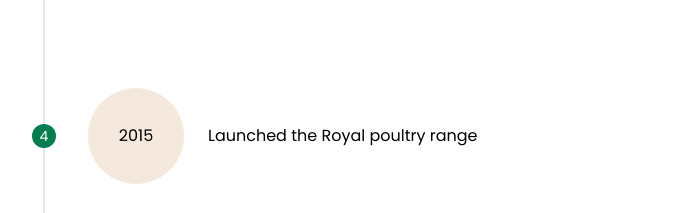
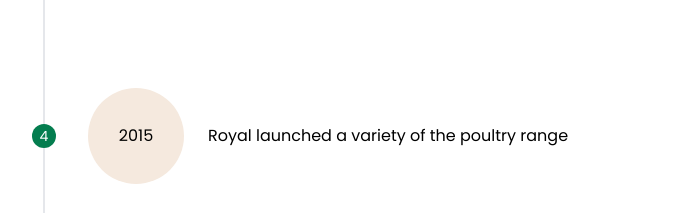
Before and after one commit to geeko42/royalfoodsgroup, a Next.js app: page /about in a window 1280 px wide. Shown: the part 1720-1933 px from the top of the page, without its empty margins (280-980 px from the left). Built offline with nearby package versions, Linux system fonts and the light colour scheme.

Commit message:
next13.4.13 and minor fixes

```diff
--- a/app/about/page.tsx
+++ b/app/about/page.tsx
@@ -183,7 +183,7 @@ const About: NextPage = () => {
                   </div>
                   <div className='mt-6 flex-grow sm:mt-0 sm:pl-6'>
                     <p className='text-left leading-relaxed'>
-                      Launched the Royal poultry range
+                      Royal launched a variety of the poultry range
                     </p>
                   </div>
                 </div>
--- a/app/products/page.tsx
+++ b/app/products/page.tsx
@@ -53,7 +53,7 @@ const Products: NextPage = () => {
                   We Make tasty delights everyday at Royal Foods Group. Proudly
                   made in Pakistan, by food lovers for food lovers.
                 </p>
-                <div className='flex flex-wrap  md:gap-4'>
+                <div className='flex flex-wrap gap-1 md:gap-4'>
                   <a className='flex h-16 w-16 flex-col items-center justify-center rounded-2xl bg-light-color text-xs uppercase text-myButtonText-color shadow-lg transition duration-300 hover:-translate-y-1 hover:scale-110 hover:cursor-pointer md:h-24 md:w-24 lg:text-sm'>
                     <GiTomato className='text-3xl md:text-4xl' />
                     <label htmlFor='' className='md:text-md text-[10px]'>
--- a/package.json
+++ b/package.json
@@ -13,7 +13,7 @@
   "dependencies": {
     "@next/font": "^14.0.1",
     "framer-motion": "^10.16.7",
-    "next": "13.4.7",
+    "next": "13.4.13",
     "react": "^18",
     "react-dom": "^18",
     "react-icons": "^4.11.0",
```
